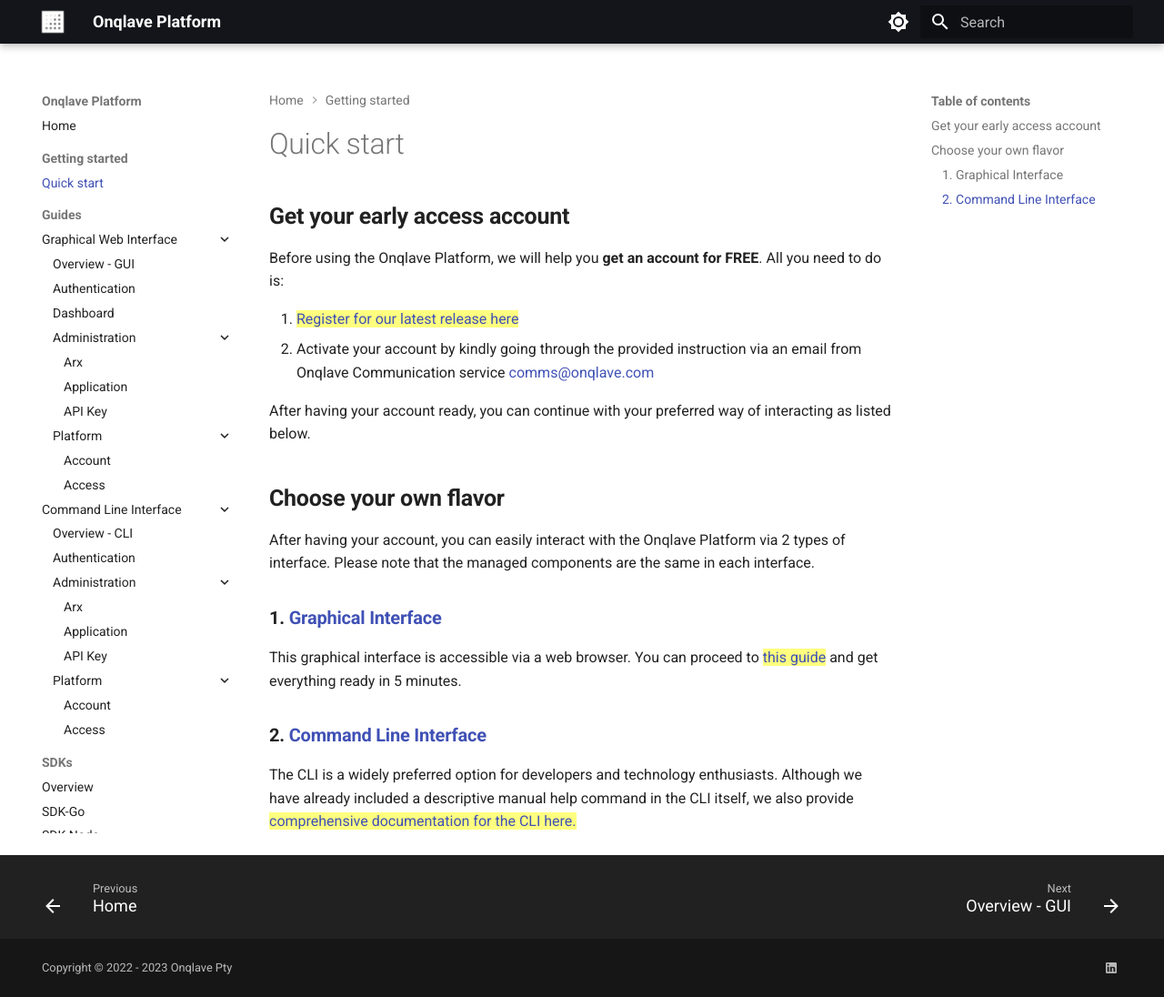
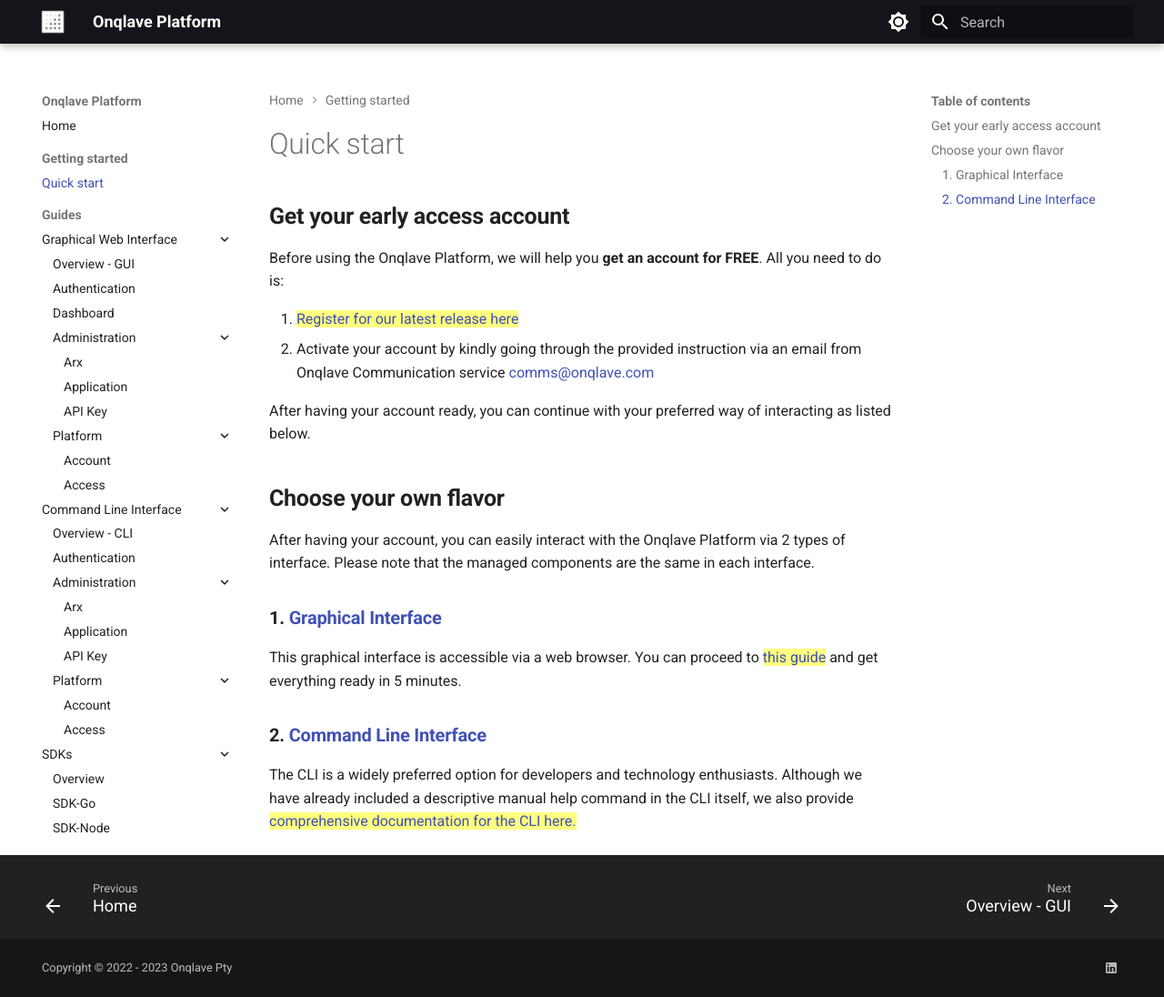
Before and after one commit to onqlavelabs/onqlave.docs, an MkDocs documentation site: the page built from docs/getting-started/quick-start.md, in a window 1280 px wide and 1096 px high. Shown: the whole window at 91% size. Built offline with MkDocs 1.6.1 and Material for MkDocs 9.7.7, drawn with Linux system fonts in a browser that asks for light colours; the version menu is left out.

Commit message:
add identation for SDK section

```diff
--- a/mkdocs.yml
+++ b/mkdocs.yml
@@ -104,11 +104,11 @@
           - "Platform":
               - "Account": guides/cli-guide/platform/account.md
               - "Access": guides/cli-guide/platform/access.md
-  - "SDKs":
-    - "Overview": guides/sdks/sdk-overview.md
-    - "SDK-Go": guides/sdks/sdk-go.md
-    - "SDK-Node": guides/sdks/sdk-node.md
-    - "SDK-Python": guides/sdks/sdk-py.md
-    - "SDK-Java": guides/sdks/sdk-java.md
-    - "SDK-php": guides/sdks/sdk-php.md
-    - "SDK-C#": guides/sdks/sdk-c-sharp.md
+      - "SDKs":
+        - "Overview": guides/sdks/sdk-overview.md
+        - "SDK-Go": guides/sdks/sdk-go.md
+        - "SDK-Node": guides/sdks/sdk-node.md
+        - "SDK-Python": guides/sdks/sdk-py.md
+        - "SDK-Java": guides/sdks/sdk-java.md
+        - "SDK-PHP": guides/sdks/sdk-php.md
+        - "SDK-C#": guides/sdks/sdk-c-sharp.md
```
